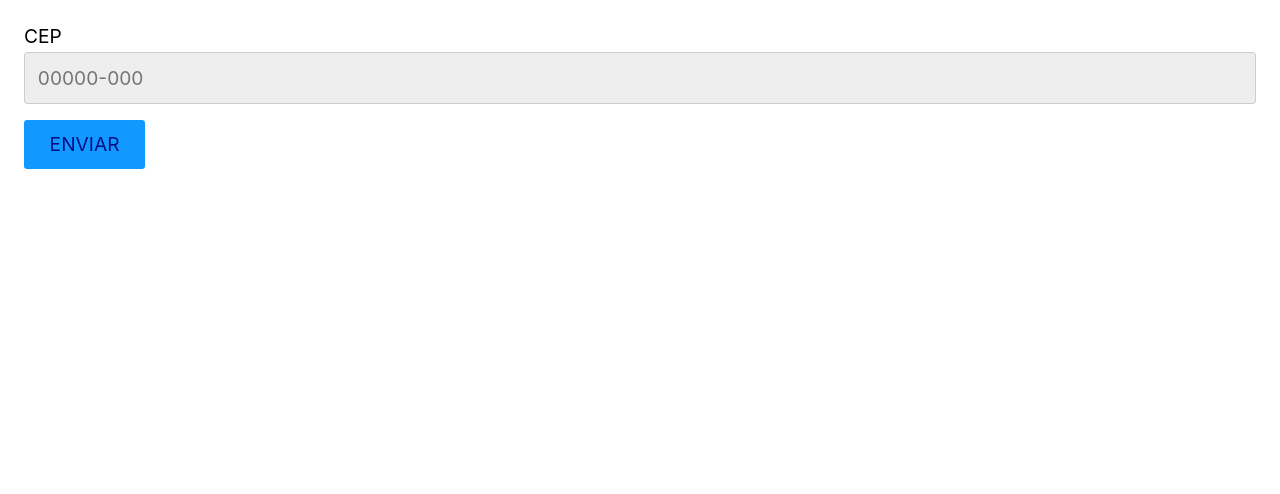
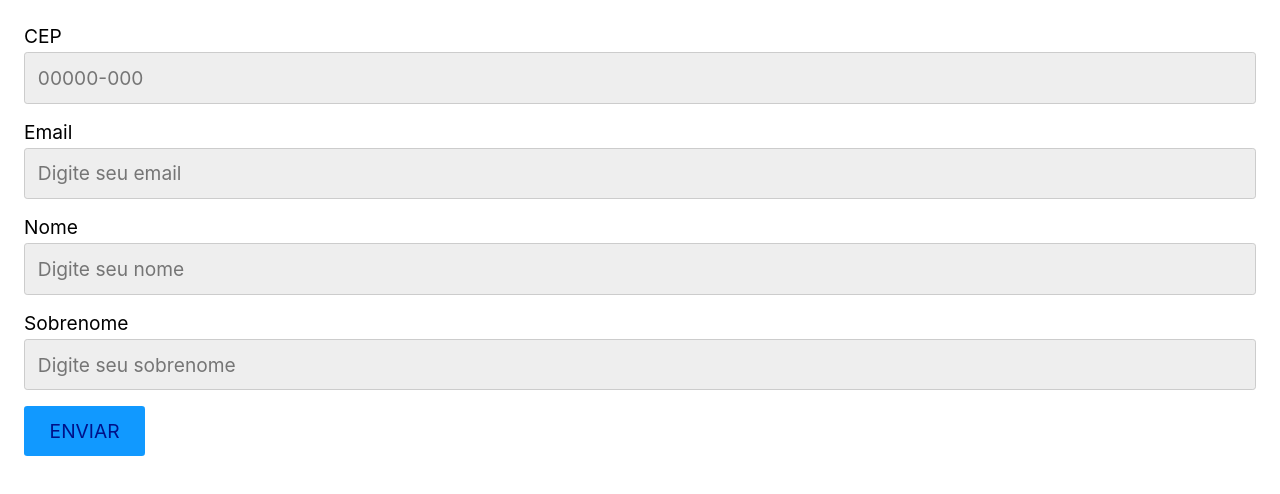
Before and after one commit to brunozupp/curso_reactjs, a React (Create React App) app: page / in a window 1280 px wide. Shown: the top 494 px of the page. Built offline with nearby package versions, Linux system fonts and the light colour scheme.

Commit message:
Aula sobre useForm (custom hook)

```diff
--- /dev/null
+++ b/src/aulas/ModuloFormulario/Aula8/Input.js
@@ -0,0 +1,15 @@
+import React from 'react'
+
+const Input = ({label, id, onChange, value, type, onBlur, placeholder, error}) => {
+    return (
+        <div>
+            <label htmlFor={id}>{label}</label>
+            <input id={id} name={id} type={type} onChange={onChange} placeholder={placeholder} onBlur={onBlur} value={value} />
+            {
+                error && <p>{error}</p>
+            }
+        </div>
+    )
+}
+
+export default Input
--- /dev/null
+++ b/src/aulas/ModuloFormulario/Aula8/ModuloFormularioHookForm.js
@@ -0,0 +1,57 @@
+import React from 'react'
+import Input from './Input';
+import useForm from './useForm';
+
+const ModuloFormularioHookForm = () => {
+
+    const cep = useForm('cep');
+    const email = useForm('email');
+    const nome = useForm();
+    const sobrenome = useForm(false);
+
+    function handleSubmit(event) {
+        event.preventDefault();
+
+        if(cep.validate() && email.validate() && nome.validate()) {
+            console.log("Enviou");
+        } else {
+            console.log("Não enviar");
+        }
+    }
+
+    return (
+        <form onSubmit={handleSubmit}>
+            <Input
+                type="text"
+                id="cep"
+                label="CEP"
+                placeholder="00000-000"
+                {...cep}
+            />
+            <Input
+                type="email"
+                id="email"
+                label="Email"
+                placeholder="Digite seu email"
+                {...email}
+            />
+            <Input
+                type="text"
+                id="nome"
+                label="Nome"
+                placeholder="Digite seu nome"
+                {...nome}
+            />
+            <Input
+                type="text"
+                id="sobrenome"
+                label="Sobrenome"
+                placeholder="Digite seu sobrenome"
+                {...sobrenome}
+            />
+            <button>ENVIAR</button>
+        </form>
+    )
+}
+
+export default ModuloFormularioHookForm
--- /dev/null
+++ b/src/aulas/ModuloFormulario/Aula8/useForm.js
@@ -0,0 +1,52 @@
+import React from 'react'
+
+const types = {
+    cep: {
+        regex: /^\d{5}-?\d{3}$/,
+        message: 'CEP inválido'
+    },
+    email: {
+        regex: /^(([^<>()[\]\\.,;:\s@"]+(\.[^<>()[\]\\.,;:\s@"]+)*)|(".+"))@((\[[0-9]{1,3}\.[0-9]{1,3}\.[0-9]{1,3}\.[0-9]{1,3}\])|(([a-zA-Z\-0-9]+\.)+[a-zA-Z]{2,}))$/,
+        message: 'Email inválido',
+    },
+}
+
+const useForm = (type) => {
+
+    const [value, setValue] = React.useState('');
+    const [error, setError] = React.useState(null);
+
+    function validate(value) {
+
+        if(type === false) {
+            return true;
+        }
+
+        if(value.length === 0) {
+            setError("Preencha um valor");
+            return false;
+        } else if(types[type] && !types[type].regex.test(value)) {
+            setError(types[type].message);
+            return false;
+        } else {
+            setError(null);
+            return true;
+        }
+    }
+
+    function onChange({target}) {
+        if(error) validate(target.value)
+        setValue(target.value)
+    }
+
+    return {
+        value,
+        setValue,
+        error,
+        onChange,
+        onBlur: () => validate(value),
+        validate: () => validate(value)
+    }
+}
+
+export default useForm
--- a/src/index.js
+++ b/src/index.js
@@ -39,6 +39,7 @@ import ModuloFormularioCheckbox2 from './aulas/ModuloFormulario/Aula5/ModuloForm
 import Desafio8 from './desafios/Desafio8/Desafio8.js';
 import ModuloFormularioComponente1 from './aulas/ModuloFormulario/Aula6/ModuloFormularioComponente1.js';
 import ModuloFormularioValidacao1 from './aulas/ModuloFormulario/Aula7/ModuloFormularioValidacao1.js';
+import ModuloFormularioHookForm from './aulas/ModuloFormulario/Aula8/ModuloFormularioHookForm.js';
 
 
 ReactDOM.render(
@@ -81,7 +82,8 @@ ReactDOM.render(
     {/* <ModuloFormularioCheckbox2 /> */}
     {/* <Desafio8 /> */}
     {/* <ModuloFormularioComponente1 /> */}
-    <ModuloFormularioValidacao1 />
+    {/* <ModuloFormularioValidacao1 /> */}
+    <ModuloFormularioHookForm />
   </React.StrictMode>,
   document.getElementById('root')
 );
```
